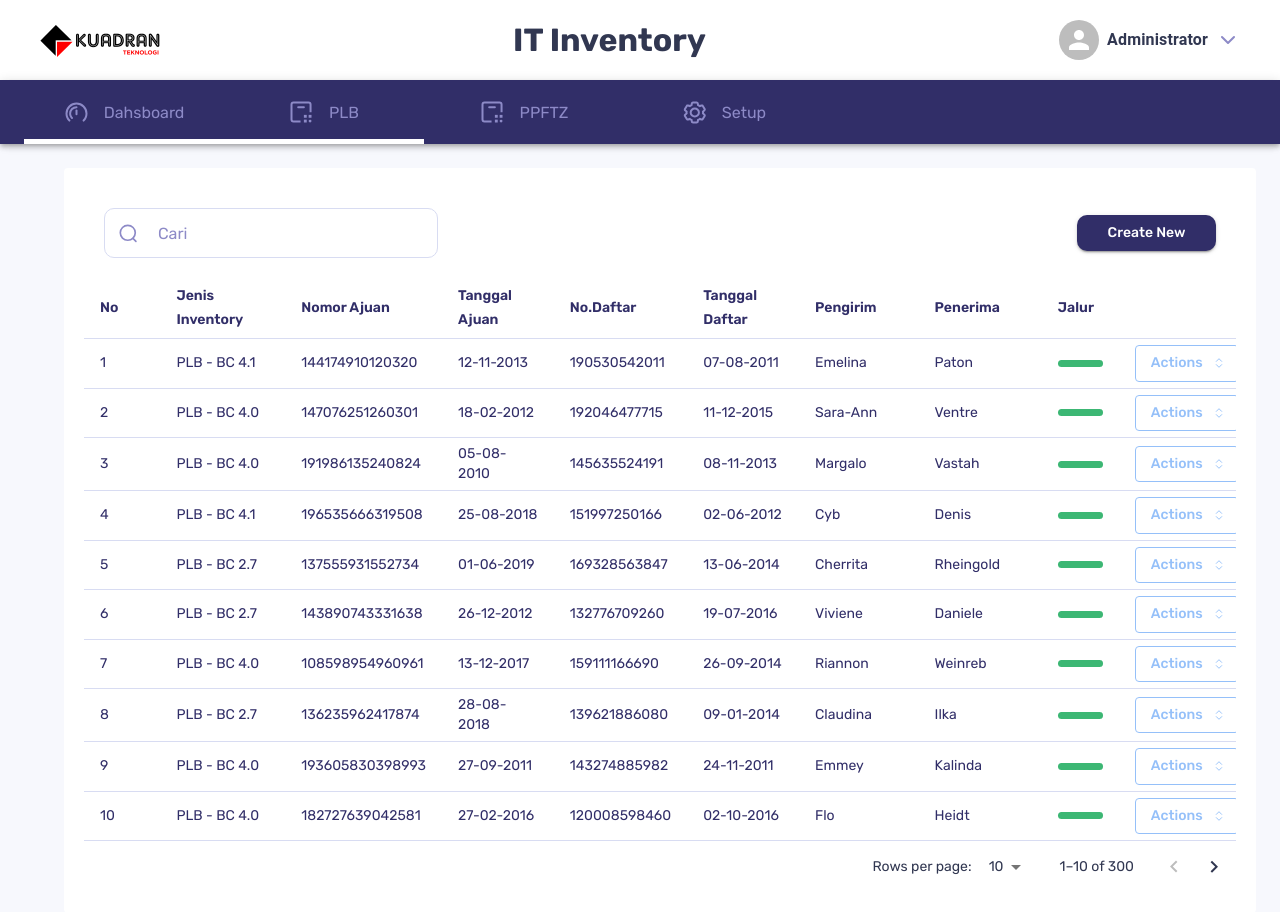
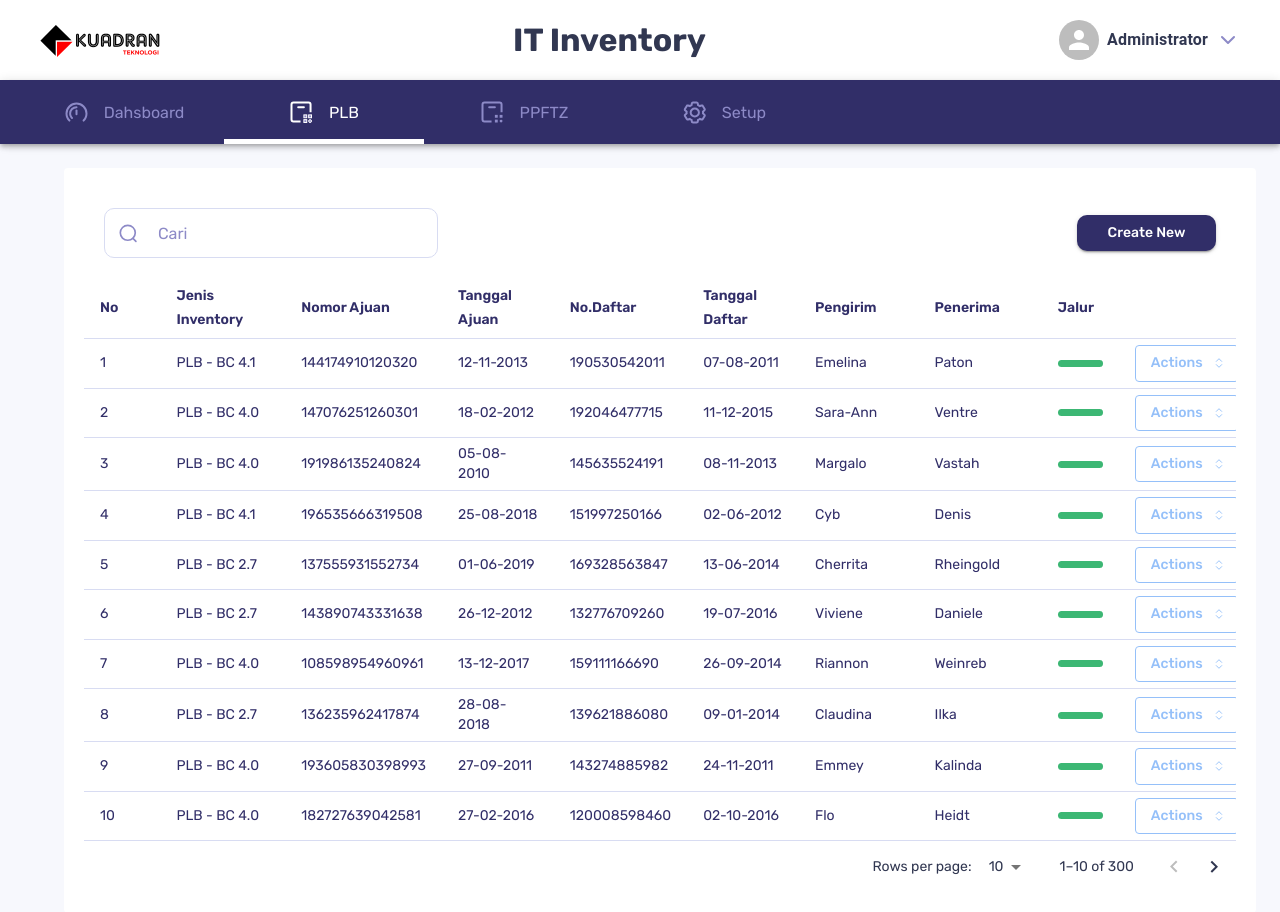
Before and after one commit to IT-inventory-organization/it-inventory-client, a React (Create React App) app: page /plb in a window 1280 px wide. Shown: the top 912 px of the page. Built offline with nearby package versions, Linux system fonts and the light colour scheme.

Commit message:
fix navlink active

```diff
--- a/src/components/Navbar.js
+++ b/src/components/Navbar.js
@@ -24,7 +24,15 @@ export function NavbarComponent() {
       <NavbarMenu position="sticky">
         <Toolbar>
           {ListsMenu.map((item, index) => {
-            return (
+            return item.path === "/" ? (
+              <MenuSection
+                exact
+                key={index.toString()}
+                name={item.name}
+                path={item.path}
+                icon={item.icon}
+              />
+            ) : (
               <MenuSection
                 key={index.toString()}
                 name={item.name}
--- a/src/components/Navbar/MenuSection.js
+++ b/src/components/Navbar/MenuSection.js
@@ -1,28 +1,23 @@
 import React from "react";
-import { Link, useLocation } from "react-router-dom";
+import { NavLink } from "react-router-dom";
 import styles from "../../styles/dashboard/index.module.scss";
 import classnames from "classnames";
 
 function MenuSection(props) {
-  const { name, path, icon } = props;
-  const location = useLocation();
-  const { pathname } = location;
-
-  function HandleActive() {
-    if (pathname.includes(path)) {
-      return <div className={styles.navbar_menu_active}></div>;
-    } else {
-      return "";
-    }
-  }
+  const { name, path, icon, ...other } = props;
 
   return (
     <div className={classnames(styles.navbar_menu_wrapper)}>
-      {icon}
-      <Link className={styles.navbar_menu_item} to={path}>
+      <NavLink
+        {...other}
+        className={styles.navbar_menu_item}
+        to={path}
+        activeClassName={styles.navbar_menu_item_active}
+      >
+        {icon}
         {name}
-      </Link>
-      <HandleActive />
+      </NavLink>
+      {/* <HandleActive /> */}
     </div>
   );
 }
--- a/src/styles/dashboard/index.module.scss
+++ b/src/styles/dashboard/index.module.scss
@@ -16,25 +16,48 @@
   &_menu {
     &_wrapper {
       width: 200px;
+      display: flex;
       justify-content: center;
+      height: 64px;
+      position: relative;
+    }
+    &_item {
       display: flex;
       align-items: center;
       gap: 15px;
-      flex-direction: row;
-      height: 64px;
-      position: relative;
+      width: max-content;
+      text-decoration: none;
+      color: #8d8ac7;
+      &_active {
+        color: white;
+        svg {
+          path,
+          circle,
+          rect {
+            stroke: white;
           }
-    &_active {
+        }
+        &::before {
           position: absolute;
+          content: "";
           bottom: 0;
-      background-color: #fff;
+          left: 0;
           width: 100%;
           height: 5px;
+          background-color: white;
+          animation: menu_active 0.5s ease;
         }
-    &_item {
-      color: #8d8ac7;
-      text-decoration: none;
       }
+    }
+  }
+}
+
+@keyframes menu_active {
+  from {
+    height: 0;
+  }
+  to {
+    height: 5px;
   }
 }
 
```
Lines whose indentation alone changed are shown as unchanged.
